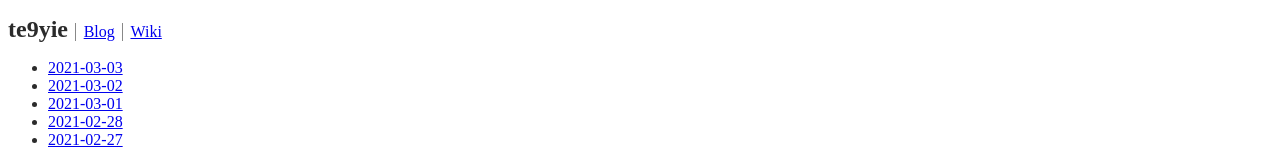
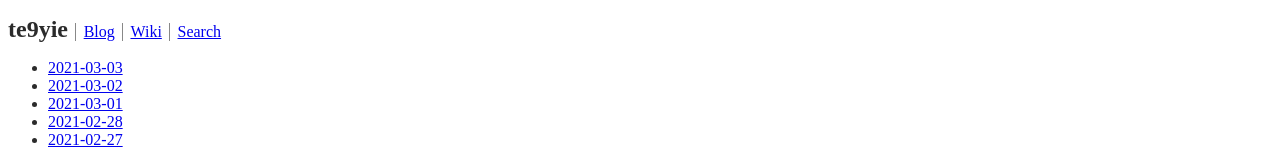
Before and after one commit to te9yie/te9yie.github.io.2021-03-29, a Next.js app: page /b in a window 1280 px wide. Shown: the top 160 px of the page. Built offline with nearby package versions, Linux system fonts and the light colour scheme.

Commit message:
Add SearchPage

```diff
--- a/components/Nav.tsx
+++ b/components/Nav.tsx
@@ -1,6 +1,5 @@
 import React from "react";
 import Link from "next/link";
-import SearchBox from "./SearchBox";
 import { SITE_NAME } from "../libs/const";
 
 const Nav: React.FC = () => (
@@ -23,8 +22,12 @@ const Nav: React.FC = () => (
           <a>Wiki</a>
         </Link>
       </li>
+      <li>
+        <Link href="/search">
+          <a>Search</a>
+        </Link>
+      </li>
     </ul>
-    <SearchBox />
   </nav>
 );
 
```
Also changed, not shown: pages/search.tsx (added, +10 -0 lines).
